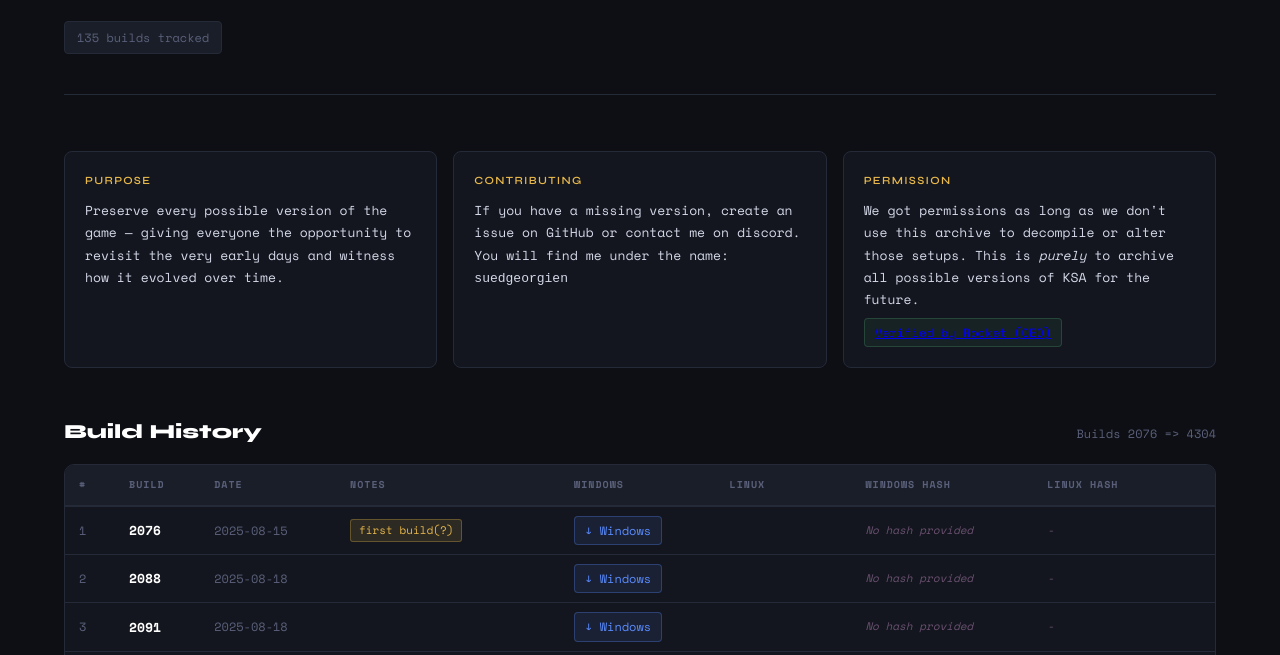
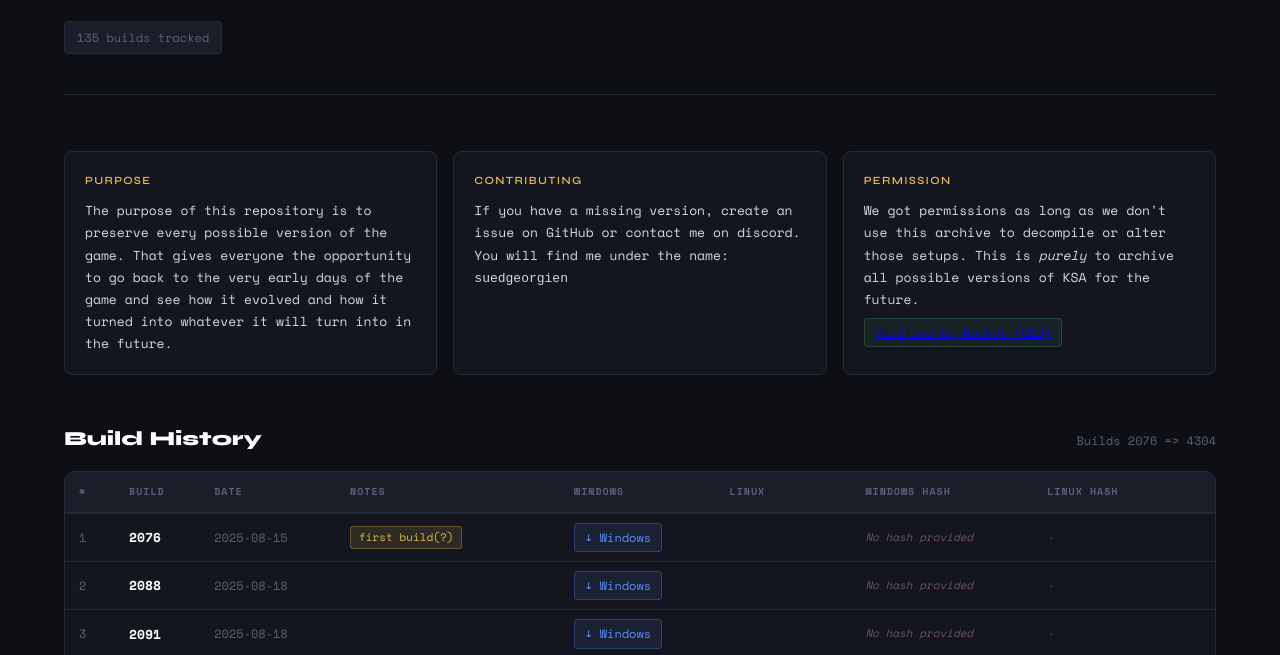
Before and after one commit to H4ckerxx44/ksa-archive-net, a plain HTML site: page index.html in a window 1280 px wide. Shown: the part 143-798 px from the top of the page. Drawn offline with nearby package versions, Linux system fonts and the light colour scheme.

Commit message:
refactor: use purpose text from original readme file

```diff
--- a/index.html
+++ b/index.html
@@ -36,8 +36,9 @@
     <div class="info-grid">
         <div class="info-card">
             <h3>Purpose</h3>
-            <p>Preserve every possible version of the game — giving everyone the opportunity to revisit the very early
-                days and witness how it evolved over time.</p>
+            <p>The purpose of this repository is to preserve every possible version of the game.
+                That gives everyone the opportunity to go back to the very early days of the game and see how it
+                evolved and how it turned into whatever it will turn into in the future.</p>
         </div>
         <div class="info-card">
             <h3>Contributing</h3>
```
